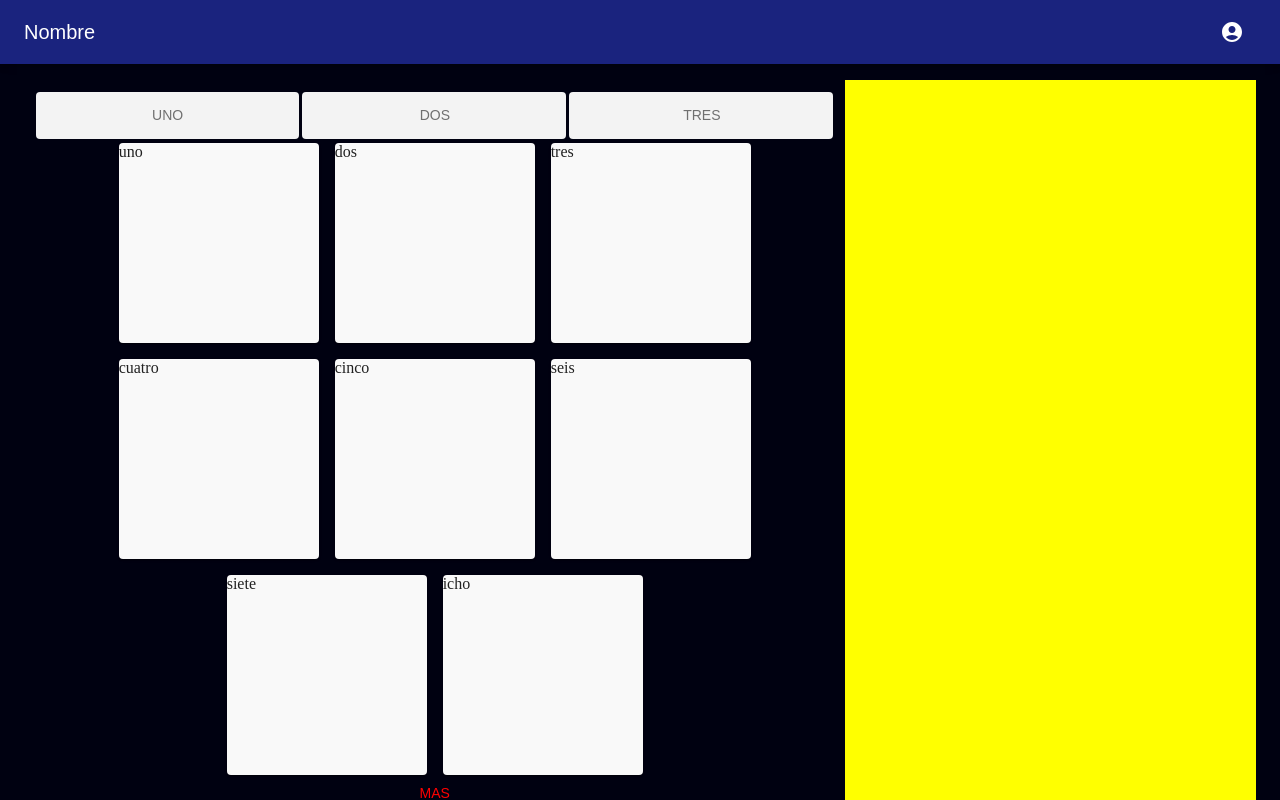
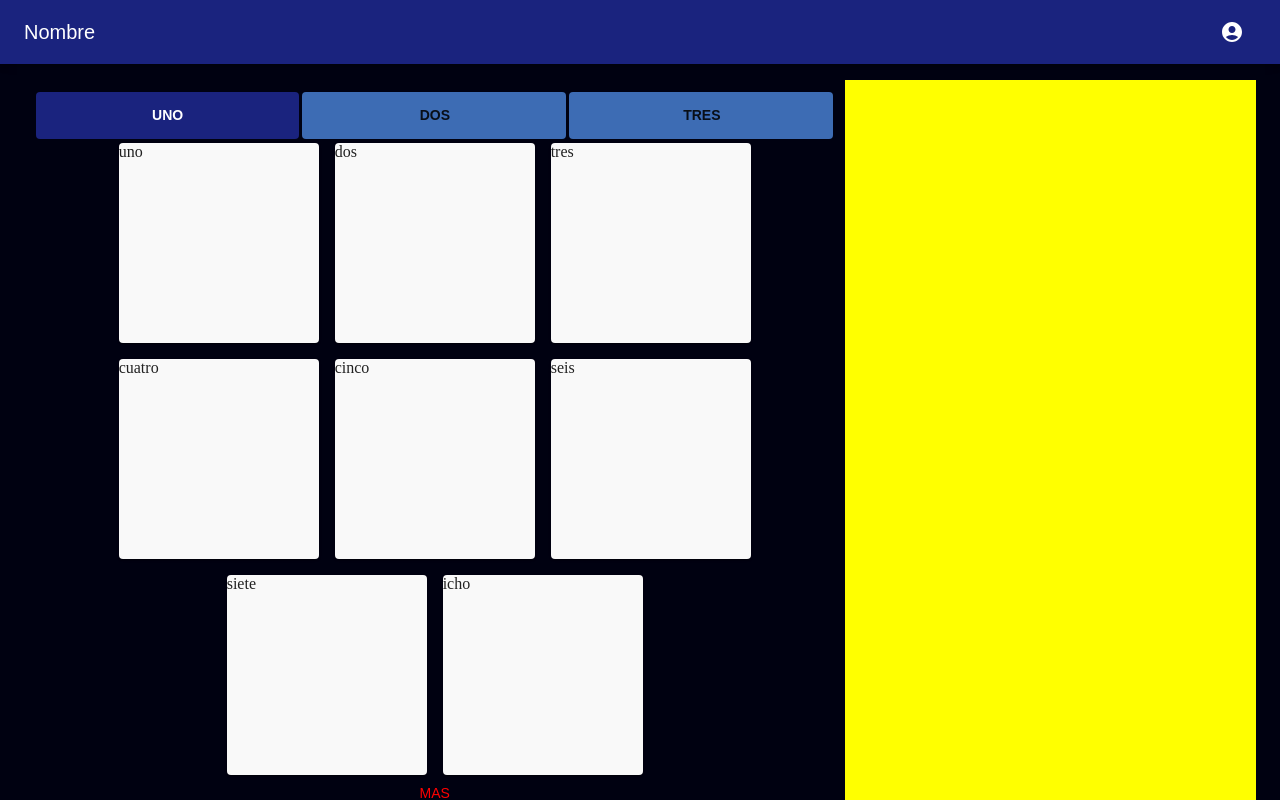
Before and after one commit to velasquezgalejandro/imdb-clone, a React (Vite) app: page / in a window 1280 px wide. Shown: the top 800 px of the page. Built offline with nearby package versions, Linux system fonts and the light colour scheme.

Commit message:
orden,  botones y pagina principal

```diff
--- a/src/ThemeProvider.js
+++ b/src/ThemeProvider.js
@@ -16,6 +16,12 @@ const theme = createTheme({
       white: '#ffffff',
       lightBlue: '#d1d3e5',
     },
+    buttons: {
+      primary: '#3d6cb4',
+      secondary: '#1a237e',
+      hover: '#767bb2',
+      selectedHover: '#151c65',
+    },
   },
 });
 
@@ -23,7 +29,7 @@ const theme = createTheme({
 // #1a237e
 // #0d0d15
 // #050719
-// #0d47a1
+// #3d6cb4
 // #1a1a1a
 
 export default theme;
--- /dev/null
+++ b/src/components/mainPage/RecommendSection.jsx
@@ -0,0 +1,74 @@
+import { Fragment, useState } from 'react';
+
+import ToggleButton from '@mui/material/ToggleButton';
+import Button from '@mui/material/Button';
+import Stack from '@mui/material/Stack';
+
+import { StyledButtonGroup, Targets } from '../../utils';
+
+const RecommendSection = () => {
+  const [buttonValue, setButtonValue] = useState(1);
+
+  const Buttons = (value, label, actions) => {
+    return (
+      <ToggleButton
+        value={value}
+        aria-label="left aligned"
+        onChange={actions}
+        sx={{
+          bgcolor: 'buttons.primary',
+          color: 'text.primary',
+          fontWeight: 'bold',
+          '&:hover': {
+            bgcolor: 'buttons.hover',
+          },
+          '&.Mui-selected': {
+            bgcolor: 'buttons.secondary',
+            color: 'text.white',
+            fontWeight: 'bold',
+            '&:hover': {
+              bgcolor: 'buttons.selectedHover',
+            },
+          },
+        }}
+      >
+        {label}
+      </ToggleButton>
+    );
+  };
+
+  const onChange = (_, value) => {
+    setButtonValue(value);
+  };
+
+  return (
+    <Fragment>
+      <StyledButtonGroup value={buttonValue}>
+        {Buttons(1, 'uno', onChange)}
+        {Buttons(2, 'dos', onChange)}
+        {Buttons(3, 'tres', onChange)}
+      </StyledButtonGroup>
+      <Stack
+        gap={2}
+        direction="row"
+        justifyContent={'center'}
+        sx={{
+          width: '100%',
+          flexWrap: 'wrap',
+        }}
+      >
+        <Targets name={'uno'} />
+        <Targets name={'dos'} />
+        <Targets name={'tres'} />
+        <Targets name={'cuatro'} />
+        <Targets name={'cinco'} />
+        <Targets name={'seis'} />
+        <Targets name={'siete'} />
+        <Targets name={'icho'} />
+      </Stack>
+      <Button>mas</Button>
+    </Fragment>
+  );
+};
+
+export default RecommendSection;
--- /dev/null
+++ b/src/components/mainPage/index.js
@@ -0,0 +1 @@
+export { default as RecommendSection } from './RecommendSection';
--- a/src/pages/MainPage.jsx
+++ b/src/pages/MainPage.jsx
@@ -1,12 +1,11 @@
 import Container from '@mui/material/Container';
 import Stack from '@mui/material/Stack';
 import Grid from '@mui/material/Grid';
-import ToggleButton from '@mui/material/ToggleButton';
 import Button from '@mui/material/Button';
 import Typography from '@mui/material/Typography';
 
-import Targets from '../components/Targets';
-import StyledToggleButtonGroup from '../utils/StyledButtonGroup';
+import { RecommendSection } from '../components/mainPage';
+import { Targets } from '../utils';
 
 const MainPage = () => {
   const renderButtonSubmenu = (name) => (
@@ -17,36 +16,7 @@ const MainPage = () => {
       <Grid container sx={{ height: '100%' }}>
         <Grid xs={8} item sx={{ p: 1 }}>
           <Stack justifyContent={'center'} columnGap={2}>
-            <StyledToggleButtonGroup>
-              <ToggleButton value="left" aria-label="left aligned">
-                uno
-              </ToggleButton>
-              <ToggleButton value="left" aria-label="left aligned">
-                dos
-              </ToggleButton>
-              <ToggleButton value="left" aria-label="left aligned">
-                tres
-              </ToggleButton>
-            </StyledToggleButtonGroup>
-            <Stack
-              gap={2}
-              direction="row"
-              justifyContent={'center'}
-              sx={{
-                width: '100%',
-                flexWrap: 'wrap',
-              }}
-            >
-              <Targets name={'uno'} />
-              <Targets name={'dos'} />
-              <Targets name={'tres'} />
-              <Targets name={'cuatro'} />
-              <Targets name={'cinco'} />
-              <Targets name={'seis'} />
-              <Targets name={'siete'} />
-              <Targets name={'icho'} />
-            </Stack>
-            <Button>mas</Button>
+            <RecommendSection />
           </Stack>
           <Stack sx={{ width: '100%' }}>
             <Typography align="center">Pendientes</Typography>
--- a/src/utils/StyledButtonGroup.jsx
+++ b/src/utils/StyledButtonGroup.jsx
@@ -3,12 +3,11 @@ import ToggleButtonGroup, {
   toggleButtonGroupClasses,
 } from '@mui/material/ToggleButtonGroup';
 
-const StyledToggleButtonGroup = styled(ToggleButtonGroup)(({ theme }) => ({
+const StyledButtonGroup = styled(ToggleButtonGroup)(({ theme }) => ({
   [`& .${toggleButtonGroupClasses.grouped}`]: {
     margin: theme.spacing(0.5),
     border: 0,
     borderRadius: theme.shape.borderRadius,
-    backgroundColor: '#f3f3f3',
     width: '100%',
     [`&.${toggleButtonGroupClasses.disabled}`]: {
       border: 0,
@@ -21,4 +20,4 @@ const StyledToggleButtonGroup = styled(ToggleButtonGroup)(({ theme }) => ({
     },
 }));
 
-export default StyledToggleButtonGroup;
+export default StyledButtonGroup;
--- a/src/utils/index.js
+++ b/src/utils/index.js
@@ -1 +1,2 @@
 export { default as StyledButtonGroup } from './StyledButtonGroup';
+export { default as Targets } from './Targets';
```
Also changed, not shown: src/utils/Targets.jsx (renamed from src/components/Targets.jsx).
